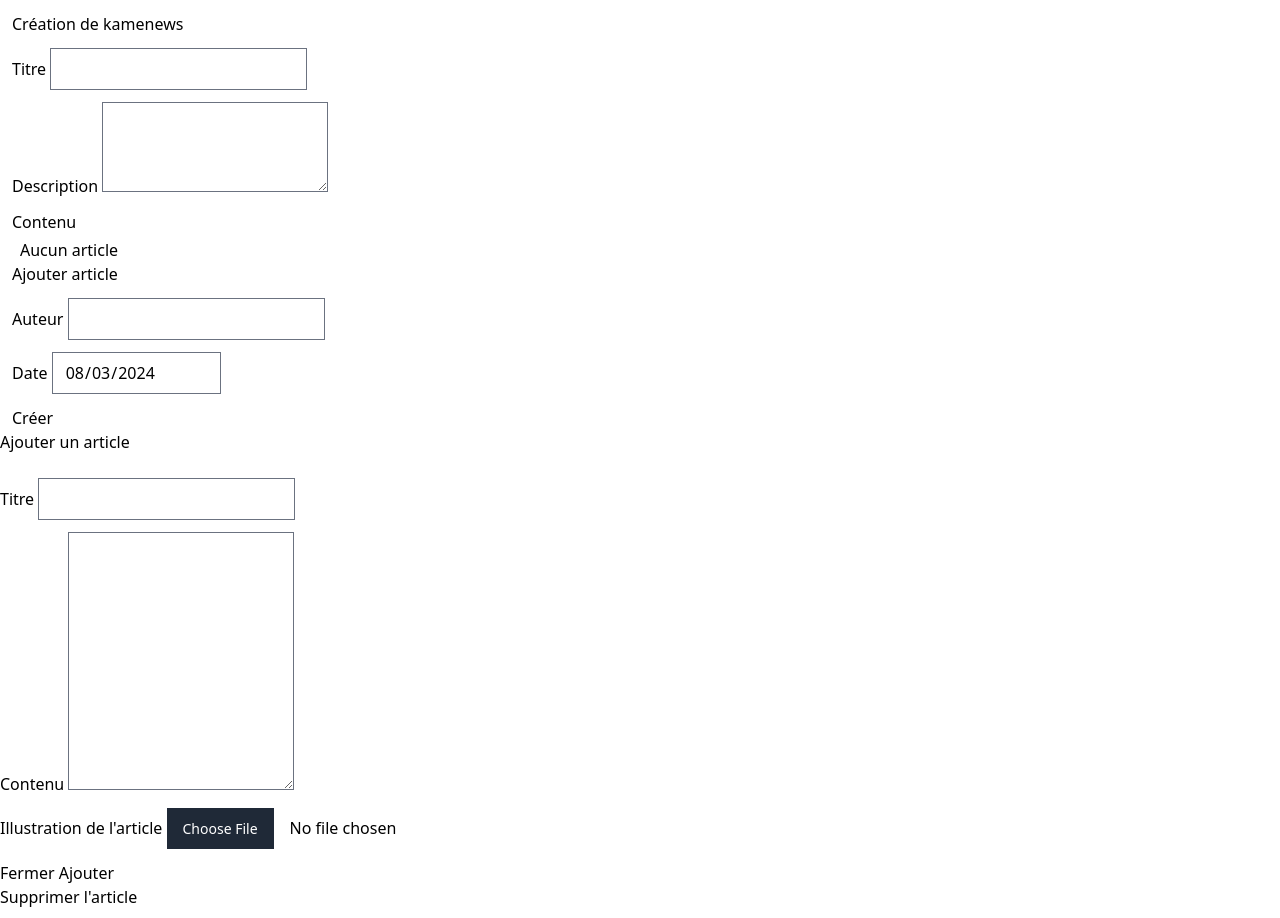
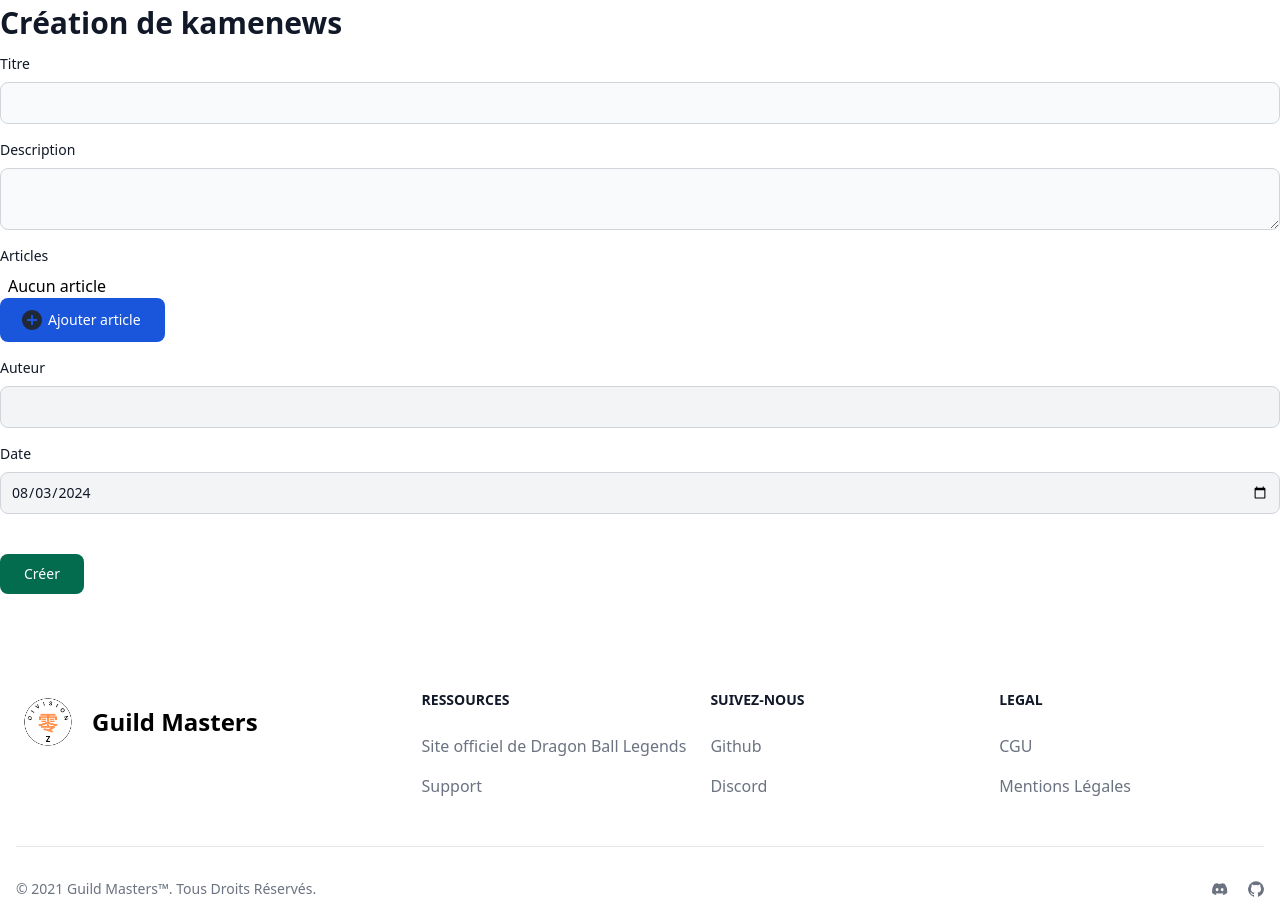
Before and after one commit to AyunGaming/GuildMasters, a PHP site: template app/Templates/kamenewsCreate.twig in a window 1280 px wide. Shown: the part 96-1014 px from the top of the page. After the commit the page ends 993 px from the top, so only its background shows below. Run offline with PHP 8.4, Linux system fonts and the light colour scheme; the template is opened without the code that fills it, so the values that code supplies are empty; some libraries are stand-ins or nearby versions.

Commit message:
Start kamenews create

```diff
--- a/app/Templates/kamenews.twig
+++ b/app/Templates/kamenews.twig
@@ -33,7 +33,7 @@
 									</h5>
 								</div><hr>
 								<div class="flex justify-center pt-5">
-									<img class="rounded-lg shadow" src="/public/images/kamenews/video_240705.png" alt="">
+									<img class="rounded-lg shadow" src="/public/images/kamenews/eqico_info_sp.jpg" alt="">
 								</div>
 								<div class="justify-between">
 									<p class="text-base text-gray-700 dark:text-gray-300 mt-4 mx-4 text-justify sm:text-xl">{{ k.getDesc() }}</p>
--- a/app/Templates/kamenewsCreate.twig
+++ b/app/Templates/kamenewsCreate.twig
@@ -5,9 +5,88 @@
 {% block body %}
 	{{ parent() }}
 
+	<section class="modals">
+		<div id="modal-add-article" tabindex="-1" aria-hidden="true" class="hidden overflow-y-auto overflow-x-hidden fixed top-0 right-0 left-0 z-50 justify-center items-center w-full md:inset-0 h-[calc(100%-1rem)] max-h-full">
+			<div class="relative p-4 w-full max-w-md max-h-full">
+				<!-- Modal content -->
+				<div class="relative bg-white rounded-lg shadow dark:bg-gray-700">
+					<!-- Modal header -->
+					<div class="flex items-center justify-between p-4 md:p-5 border-b rounded-t dark:border-gray-600">
+						<h3 class="text-lg font-semibold text-gray-900 dark:text-white">
+							Créer un article
+						</h3>
+						<button type="button" class="text-gray-400 bg-transparent hover:bg-gray-200 hover:text-gray-900 rounded-lg text-sm w-8 h-8 ms-auto inline-flex justify-center items-center dark:hover:bg-gray-600 dark:hover:text-white" data-modal-toggle="modal-add-article" id="close-add-article-modal">
+							<svg class="w-3 h-3" aria-hidden="true" xmlns="http://www.w3.org/2000/svg" fill="none" viewBox="0 0 14 14">
+								<path stroke="currentColor" stroke-linecap="round" stroke-linejoin="round" stroke-width="2" d="m1 1 6 6m0 0 6 6M7 7l6-6M7 7l-6 6"/>
+							</svg>
+							<span class="sr-only">Close modal</span>
+						</button>
+					</div>
+					<!-- Modal body -->
+					<form class="p-4 md:p-5" method="post" action="" enctype="multipart/form-data">
+						<div class="grid gap-4 mb-4 grid-cols-2">
+							<input type="hidden" id="article-id">
+							<div class="col-span-2">
+
+							</div>
+						</div>
+					</form>
+				</div>
+			</div>
+		</div>
+	</section>
+
+	<section class="py-2 bg-white dark:bg-gray-900 mb-10">
+		<h1 class="text-3xl font-bold leading-none text-gray-900 dark:text-white">Création de kamenews</h1>
+
+		<div class="px-8 mx-auto max-w-screen-xl">
+			<form action="{{ url_for("create-kamenews") }}">
+				<div class="grid gap-4 mb-4 grid-cols-2">
+					<div class="col-span-2">
+						<label for="nbArticles" hidden="hidden"></label>
+						<input type="number" id="nbArticles" hidden="hidden">
+					</div>
+					<div class="col-span-2">
+						<label for="title" class="block mb-2 text-sm font-medium text-gray-900 dark:text-white">Titre</label>
+						<input type="text" id="title" class="bg-gray-50 border border-gray-300 text-gray-900 text-sm rounded-lg focus:ring-primary-600 focus:border-primary-600 block w-full p-2.5 dark:bg-gray-600 dark:border-gray-500 dark:placeholder-gray-400 dark:text-white dark:focus:ring-primary-500 dark:focus:border-primary-500" required>
+					</div>
+					<div class="col-span-2">
+						<label for="description" class="block mb-2 text-sm font-medium text-gray-900 dark:text-white">Description</label>
+						<textarea id="description" class="bg-gray-50 border border-gray-300 text-gray-900 text-sm rounded-lg focus:ring-primary-600 focus:border-primary-600 block w-full p-2.5 dark:bg-gray-600 dark:border-gray-500 dark:placeholder-gray-400 dark:text-white dark:focus:ring-primary-500 dark:focus:border-primary-500"></textarea>
+					</div>
+					<div class="col-span-2">
+						<label for="content" class="block mb-2 text-sm font-medium text-gray-900 dark:text-white">Articles</label>
+						<div id="articles-list"></div>
+						<button id="add-article" type="button" class="text-white inline-flex items-center bg-blue-700 hover:bg-blue-800 focus:ring-4 focus:outline-none focus:ring-blue-300 font-medium rounded-lg text-sm px-5 py-2.5 text-center dark:bg-blue-600 dark:hover:bg-blue-700 dark:focus:ring-blue-800" data-modal-target="modal-add-article" data-modal-toggle="modal-add-article">
+							<svg class="w-6 h-6 text-gray-800 dark:text-white" aria-hidden="true" xmlns="http://www.w3.org/2000/svg" width="24" height="24" fill="currentColor" viewBox="0 0 24 24">
+								<path fill-rule="evenodd" d="M2 12C2 6.477 6.477 2 12 2s10 4.477 10 10-4.477 10-10 10S2 17.523 2 12Zm11-4.243a1 1 0 1 0-2 0V11H7.757a1 1 0 1 0 0 2H11v3.243a1 1 0 1 0 2 0V13h3.243a1 1 0 1 0 0-2H13V7.757Z" clip-rule="evenodd"/>
+							</svg>
+							<span class="px-1">Ajouter article</span>
+						</button>
+					</div>
+					<div class="col-span-2">
+						<label for="author" class="block mb-2 text-sm font-medium text-gray-900 dark:text-white">Auteur</label>
+						<input type="text" id="disabled-input" aria-label="disabled input" class="bg-gray-100 border border-gray-300 text-gray-900 text-sm rounded-lg focus:ring-blue-500 focus:border-blue-500 block w-full p-2.5 cursor-not-allowed dark:bg-gray-700 dark:border-gray-600 dark:placeholder-gray-400 dark:text-gray-400 dark:focus:ring-blue-500 dark:focus:border-blue-500" value="{{ user.getLogin() }}" disabled>
+					</div>
+					<div class="col-span-2">
+						<label for="date" class="block mb-2 text-sm font-medium text-gray-900 dark:text-white">Date</label>
+						<input type="date" id="date" class="mb-6 bg-gray-100 border border-gray-300 text-gray-900 text-sm rounded-lg focus:ring-blue-500 focus:border-blue-500 block w-full p-2.5 dark:bg-gray-700 dark:border-gray-600 dark:placeholder-gray-400 dark:text-gray-400 dark:focus:ring-blue-500 dark:focus:border-blue-500">
+					</div>
+					<div class="col-span-2">
+						<button id="createKamenews" type="submit" class="text-white inline-flex items-center bg-green-700 hover:bg-green-800 focus:ring-4 focus:outline-none focus:ring-green-300 font-medium rounded-lg text-sm px-5 py-2.5 text-center dark:bg-green-600 dark:hover:bg-green-700 dark:focus:ring-green-800">
+						<span class="px-1">Créer</span>
+						</button>
+					</div>
+				</div>
+			</form>
+		</div>
+	</section>
+
+	<!--
 	<h1 class="mt-3 ms-3">Création de kamenews</h1>
-
+	-->
 	<!-- {# url_for("create-kamenews") #} -->
+	<!--
 	<form method="post" action="{{ url_for("create-kamenews") }}">
 		<div class="form-group mt-3 ms-3">
 			<input type="number" class="form-control" name="nbArticles" id="nbArticles" hidden="hidden" required>
@@ -37,9 +116,10 @@
 		</div>
 		<button id="createKamenews" type="submit" class="btn btn-success mt-3 ms-3">Créer</button>
 	</form>
-
+	-->
 
 	<!-- Add Article Modal -->
+	<!--
 	<div class="modal fade" id="addArticleModal" tabindex="-1" aria-labelledby="addArticleModalLabel" aria-hidden="true">
 		<div class="modal-dialog">
 			<div class="modal-content">
@@ -73,8 +153,10 @@
 			</div>
 		</div>
 	</div>
+	-->
 
 	<!-- Delete Modal -->
+	<!--
 	<div class="modal fade" id="deleteArticleModal" tabindex="-1" aria-labelledby="deleteArticleModal" aria-hidden="true">
 		<div class="modal-lg modal-dialog modal-dialog-centered">
 			<div class="modal-content">
@@ -96,6 +178,7 @@
 			</div>
 		</div>
 	</div>
+	-->
 {% endblock %}
 
 
--- a/public/js/kamenewsCreate.js
+++ b/public/js/kamenewsCreate.js
@@ -1,5 +1,5 @@
 function initKamenewsCreator(){
-	document.querySelectorAll('.date').forEach(date => {
+	document.querySelectorAll('#date').forEach(date => {
 		date.valueAsDate = new Date()
 	})
 
```
